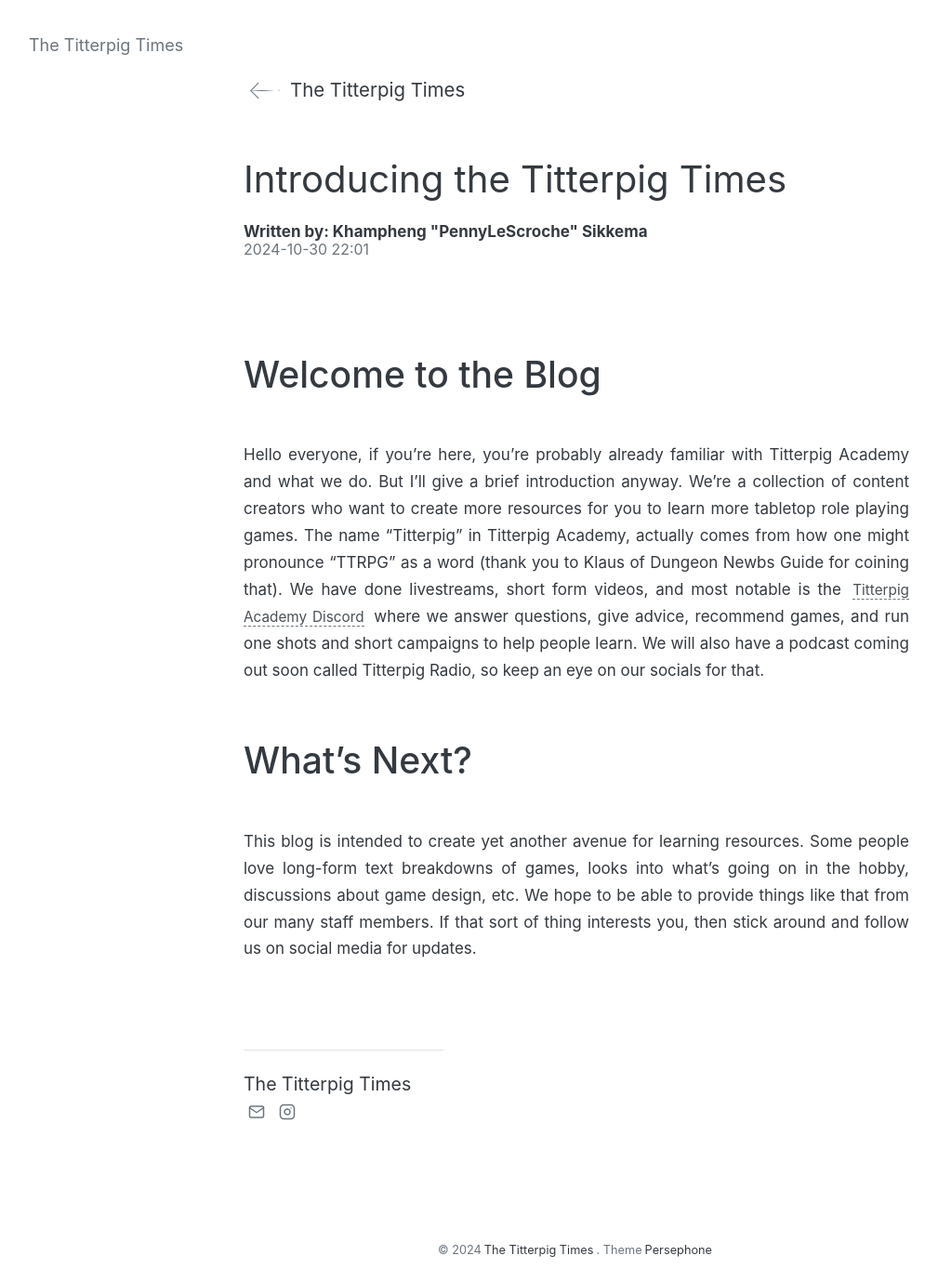
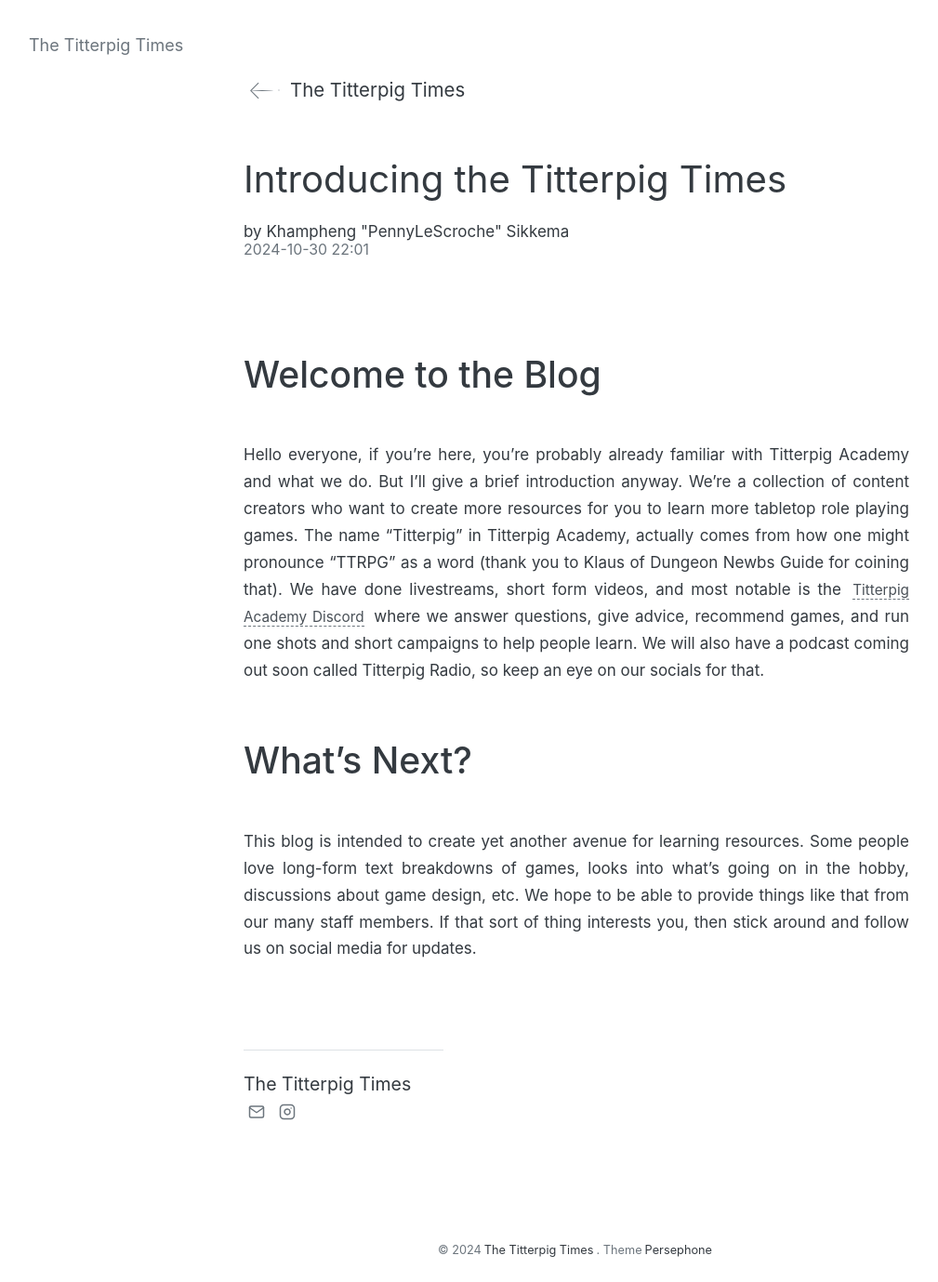
Before and after one commit to Titterpig-Academy/blog, a Jekyll site: the page built from _posts/2024-10-30-Introduction.md, in a window 1280 px wide. Shown: the whole page at 93% size, without its empty margins (20-1029 px from the left). Built offline with Jekyll 4.4.1, drawn with Linux system fonts in a browser that asks for light colours.

Commit message:
author text

```diff
--- a/_layouts/post.html
+++ b/_layouts/post.html
@@ -22,7 +22,7 @@ layout: default
   <article class="post">
     <header class="post__header">
       <h1 class="post__title">{{ page.title | escape }}</h1>
-      <h4 class="post__author">{% if page.author %}Written by: {{page.author}}{% endif %}</h4>
+      {% if page.author %}by {{page.author}}{% endif %}
       <div class="post__meta">
         <time>{{ page.date | date: "%Y-%m-%d %H:%M" }}</time>
       </div>
```
